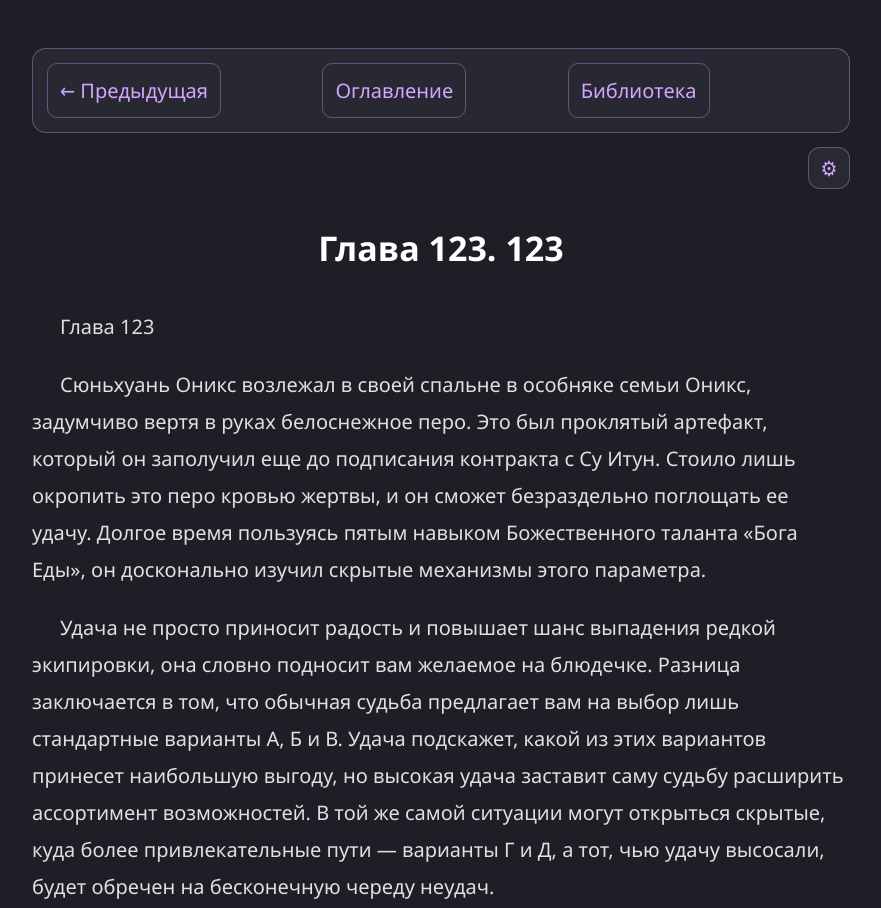
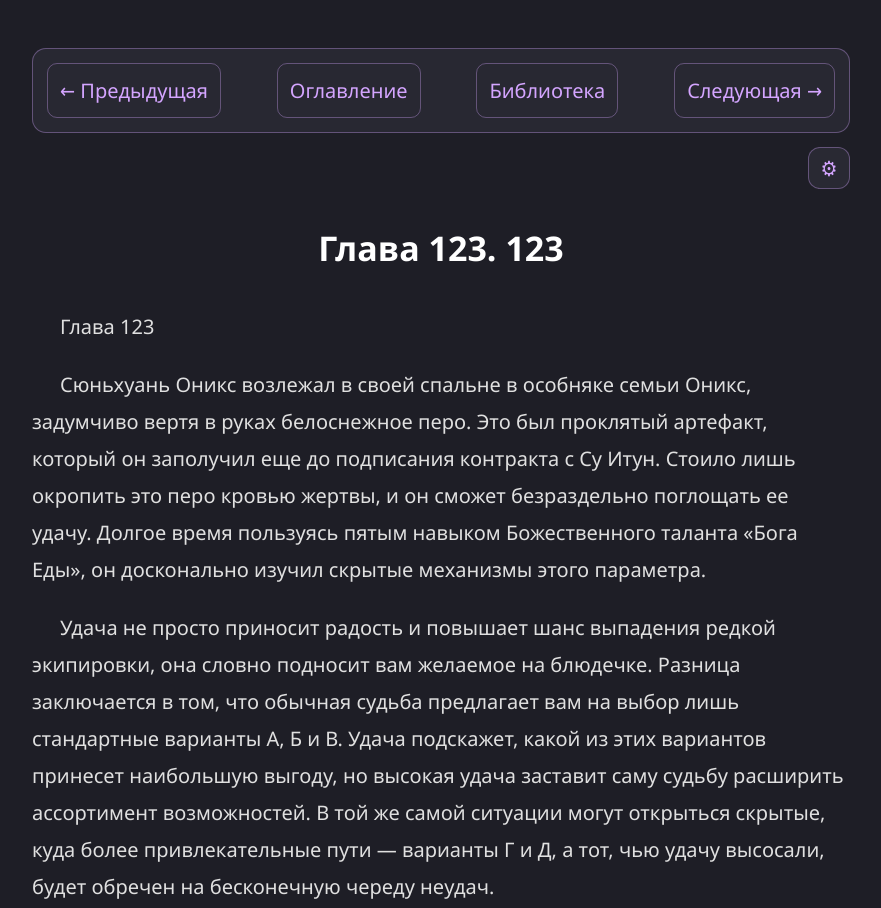
Before and after one commit to dinea12303-ux/Runa_Naslediya, a plain HTML site: page books/3/123.html in a window 1280 px wide. Shown: the top 908 px of the page, without its empty margins (199-1080 px from the left). Drawn offline with Linux system fonts and the light colour scheme.

Commit message:
Обновление навигации главы 123. 123

```diff
--- a/books/3/123.html
+++ b/books/3/123.html
@@ -13,7 +13,7 @@
   <a href="../../books/3/122.html">← Предыдущая</a>
   <a href="../../index.html?book=3">Оглавление</a>
   <a href="../../index.html">Библиотека</a>
-  <span></span>
+  <a href="../../books/3/124.html">Следующая →</a>
 </nav>
 
 <div class="chapter-tools">
@@ -96,7 +96,7 @@
   <a href="../../books/3/122.html">← Предыдущая</a>
   <a href="../../index.html?book=3">Оглавление</a>
   <a href="../../index.html">Библиотека</a>
-  <span></span>
+  <a href="../../books/3/124.html">Следующая →</a>
 </nav>
   </main>
 
```
